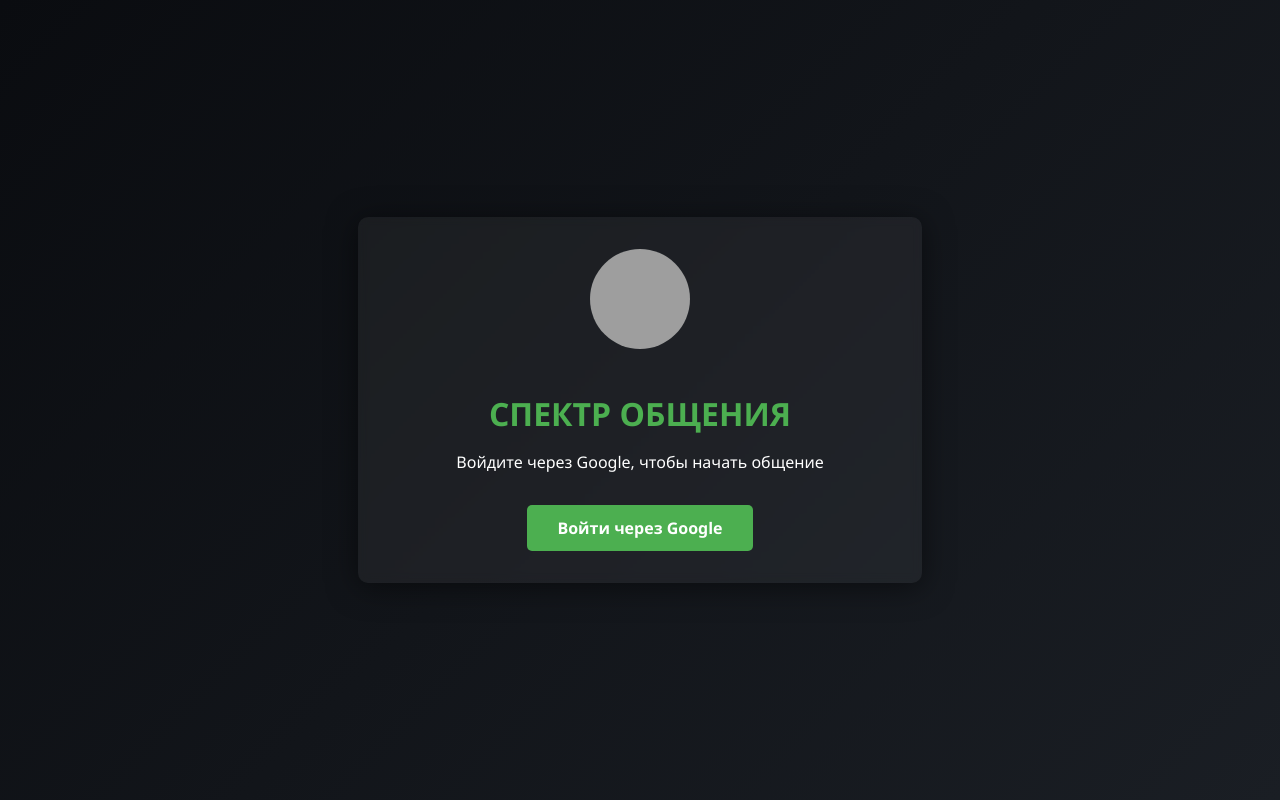
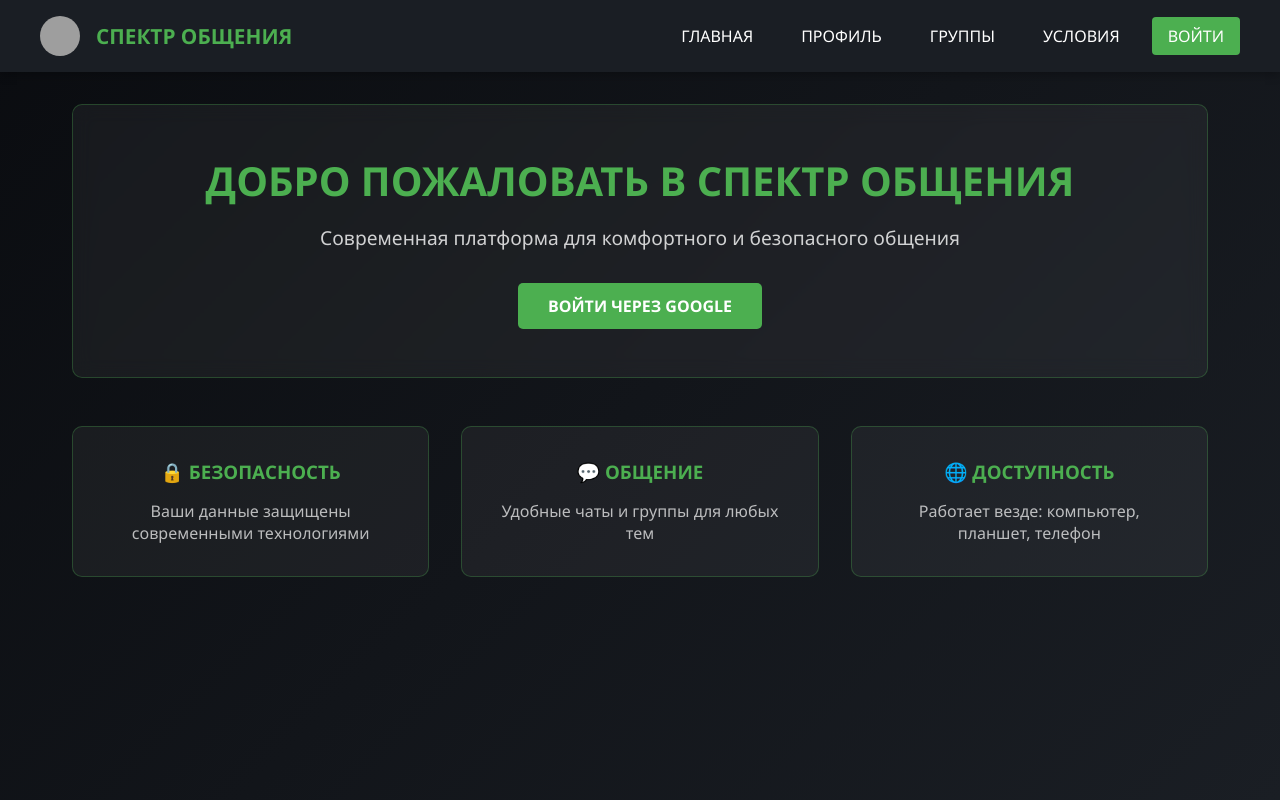
Before and after one commit to zenorvin-a11y/I-ustal-ladno-SPEKTR-, a Flask app: page / in a window 1280 px wide. Run offline with Flask 3, Linux system fonts and the light colour scheme; parts of the project's set-up code (start-up, migrations or seed data) failed here and were passed over; grey boxes are pictures that could not be loaded.

Commit message:
Update glavnaya.html

```diff
--- a/templates/glavnaya.html
+++ b/templates/glavnaya.html
@@ -5,31 +5,100 @@
     <meta name="viewport" content="width=device-width, initial-scale=1.0">
     <title>Спектр Общения</title>
     <style>
+        * {
+            margin: 0;
+            padding: 0;
+            box-sizing: border-box;
+        }
+
         body {
             font-family: 'Segoe UI', Tahoma, Geneva, Verdana, sans-serif;
             background: linear-gradient(135deg, #0a0c10 0%, #1a1e24 100%);
             color: white;
             min-height: 100vh;
-            margin: 0;
+        }
+
+        .navbar {
+            background-color: #1a1e24;
+            padding: 1rem 2rem;
+            box-shadow: 0 2px 10px rgba(0,0,0,0.3);
+        }
+
+        .nav-container {
+            max-width: 1200px;
+            margin: 0 auto;
             display: flex;
-            flex-direction: column;
+            justify-content: space-between;
             align-items: center;
-            justify-content: center;
+            flex-wrap: wrap;
         }
-        .container {
+
+        .logo {
+            display: flex;
+            align-items: center;
+            gap: 1rem;
+        }
+
+        .logo img {
+            height: 40px;
+            width: 40px;
+            border-radius: 50%;
+            object-fit: cover;
+        }
+
+        .logo span {
+            font-size: 1.3rem;
+            font-weight: bold;
+            color: #4CAF50;
+        }
+
+        .nav-links {
+            display: flex;
+            gap: 1rem;
+            align-items: center;
+            flex-wrap: wrap;
+        }
+
+        .nav-links a {
+            text-decoration: none;
+            color: white;
+            font-weight: 500;
+            padding: 0.5rem 1rem;
+            border-radius: 4px;
+        }
+
+        .nav-links a:hover {
+            background-color: rgba(76, 175, 80, 0.2);
+        }
+
+        .main-content {
+            max-width: 1200px;
+            margin: 2rem auto;
+            padding: 0 2rem;
             text-align: center;
-            padding: 2rem;
+        }
+
+        .hero {
             background: rgba(255,255,255,0.05);
+            backdrop-filter: blur(10px);
             border-radius: 10px;
-            box-shadow: 0 4px 30px rgba(0,0,0,0.5);
-            backdrop-filter: blur(5px);
-            max-width: 500px;
-            width: 90%;
+            padding: 3rem;
+            margin-bottom: 2rem;
+            border: 1px solid rgba(76, 175, 80, 0.3);
         }
-        h1 {
+
+        .hero h1 {
+            font-size: 2.5rem;
             color: #4CAF50;
             margin-bottom: 1rem;
         }
+
+        .hero p {
+            font-size: 1.2rem;
+            color: rgba(255,255,255,0.8);
+            margin-bottom: 2rem;
+        }
+
         .btn {
             display: inline-block;
             background: #4CAF50;
@@ -38,35 +107,107 @@
             text-decoration: none;
             border-radius: 5px;
             font-weight: bold;
-            margin-top: 1rem;
             transition: background 0.3s;
         }
+
         .btn:hover {
             background: #45a049;
         }
+
         .user-info {
-            margin: 1rem 0;
+            background: rgba(76, 175, 80, 0.1);
             padding: 1rem;
-            background: rgba(255,255,255,0.1);
             border-radius: 5px;
+            margin-bottom: 1rem;
+        }
+
+        .features {
+            display: grid;
+            grid-template-columns: repeat(auto-fit, minmax(250px, 1fr));
+            gap: 2rem;
+            margin-top: 3rem;
+        }
+
+        .feature-card {
+            background: rgba(255,255,255,0.05);
+            border-radius: 10px;
+            padding: 2rem;
+            border: 1px solid rgba(76, 175, 80, 0.3);
+        }
+
+        .feature-card h3 {
+            color: #4CAF50;
+            margin-bottom: 1rem;
+        }
+
+        .feature-card p {
+            color: rgba(255,255,255,0.7);
+        }
+
+        @media (max-width: 768px) {
+            .nav-links {
+                gap: 0.5rem;
+            }
+
+            .hero h1 {
+                font-size: 2rem;
+            }
         }
     </style>
 </head>
 <body>
-    <div class="container">
-        <img src="/static/logo.png" alt="Logo" style="width: 100px; height: 100px; border-radius: 50%; margin-bottom: 1rem;">
-        <h1>СПЕКТР ОБЩЕНИЯ</h1>
+    <nav class="navbar">
+        <div class="nav-container">
+            <div class="logo">
+                <img src="/static/logo.png" alt="Logo">
+                <span>СПЕКТР ОБЩЕНИЯ</span>
+            </div>
+            <div class="nav-links">
+                <a href="/">ГЛАВНАЯ</a>
+                <a href="/profile">ПРОФИЛЬ</a>
+                <a href="/groups">ГРУППЫ</a>
+                <a href="/terms">УСЛОВИЯ</a>
+                {% if user %}
+                <a href="/vyhod" class="btn" style="padding: 0.5rem 1rem;">ВЫЙТИ</a>
+                {% else %}
+                <a href="/login/google" class="btn" style="padding: 0.5rem 1rem;">ВОЙТИ</a>
+                {% endif %}
+            </div>
+        </div>
+    </nav>
 
+    <main class="main-content">
         {% if user %}
-        <div class="user-info">
-            <h2>Привет, {{ user.name }}!</h2>
-            <p>{{ user.email }}</p>
+        <div class="hero">
+            <h1>С возвращением, {{ user.name }}!</h1>
+            <p>Вы успешно вошли в систему</p>
+            <div class="user-info">
+                <p>{{ user.email }}</p>
+            </div>
+            <a href="/profile" class="btn">ПЕРЕЙТИ В ПРОФИЛЬ</a>
         </div>
-        <a href="/vyhod" class="btn">Выйти</a>
         {% else %}
-        <p>Войдите через Google, чтобы начать общение</p>
-        <a href="/login/google" class="btn">Войти через Google</a>
+        <div class="hero">
+            <h1>ДОБРО ПОЖАЛОВАТЬ В СПЕКТР ОБЩЕНИЯ</h1>
+            <p>Современная платформа для комфортного и безопасного общения</p>
+            <a href="/login/google" class="btn">ВОЙТИ ЧЕРЕЗ GOOGLE</a>
+        </div>
         {% endif %}
-    </div>
+
+        <div class="features">
+            <div class="feature-card">
+                <h3>🔒 БЕЗОПАСНОСТЬ</h3>
+                <p>Ваши данные защищены современными технологиями</p>
+            </div>
+            <div class="feature-card">
+                <h3>💬 ОБЩЕНИЕ</h3>
+                <p>Удобные чаты и группы для любых тем</p>
+            </div>
+            <div class="feature-card">
+                <h3>🌐 ДОСТУПНОСТЬ</h3>
+                <p>Работает везде: компьютер, планшет, телефон</p>
+            </div>
+        </div>
+    </main>
 </body>
 </html>
```
